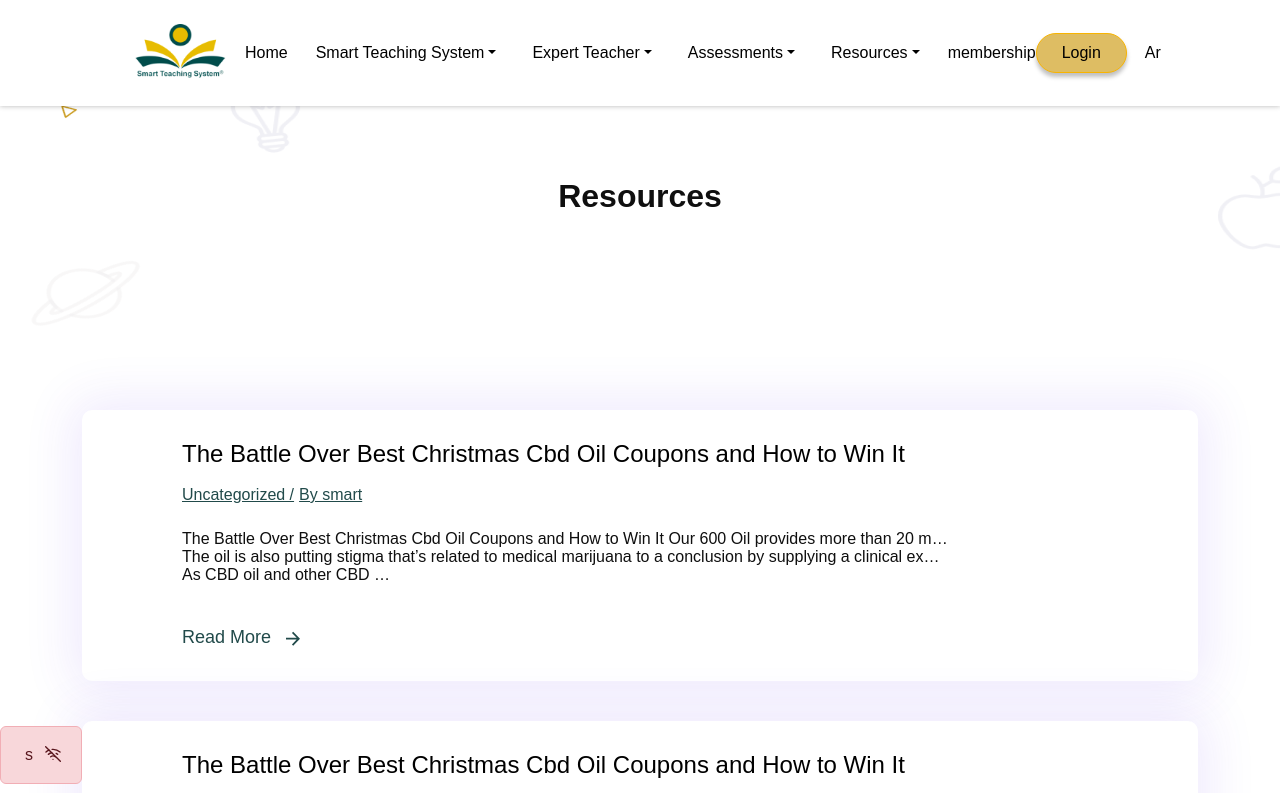
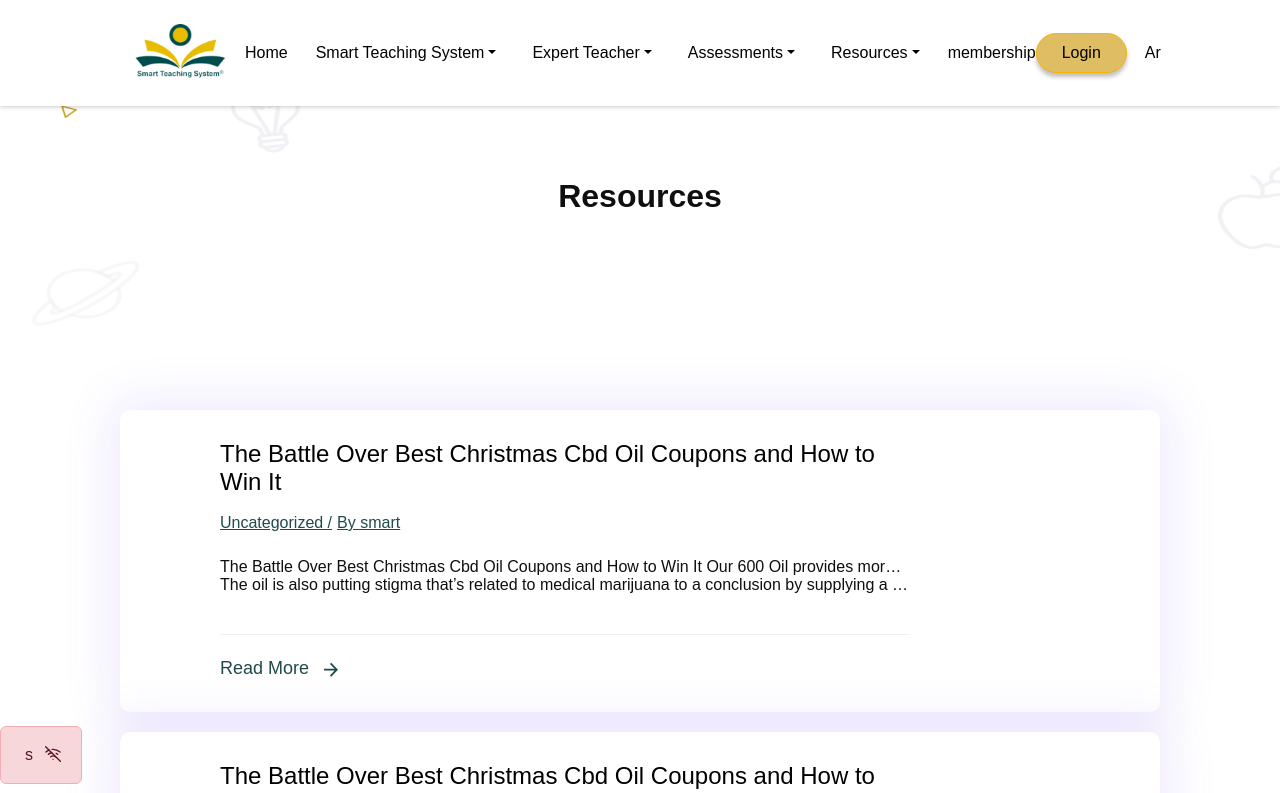
Before and after one commit to Maha4Gaber/smart-teaching-main, a React (Vite) app: page /resources in a window 1280 px wide. Shown: the top 793 px of the page. Built offline with nearby package versions, Linux system fonts and the light colour scheme.

Commit message:
resource

```diff
--- a/src/App.css
+++ b/src/App.css
@@ -41,8 +41,9 @@ ul {
   }
 }
 .resource__layout {
+  width: 100%;
   background: var(--Gray-BG, #f2f2f2);
-  padding: 10px 30px;
+  padding: 10px 120px;
   display: flex;
   flex-direction: column;
   gap: 20px;
--- a/src/Components/ResourcesCard/ResocuresCard.jsx
+++ b/src/Components/ResourcesCard/ResocuresCard.jsx
@@ -25,7 +25,7 @@ function ResocuresCard({ onShow }) {
         physique.
         <br /> The oil is also putting stigma that’s related to medical
         marijuana to a conclusion by supplying a clinical experience without
-        side consequences. <br />
+        side consequences.
         As CBD oil and other CBD …
       </div>
       <Link
--- a/src/Components/ResourcesCard/ResocuresCard.module.css
+++ b/src/Components/ResourcesCard/ResocuresCard.module.css
@@ -7,7 +7,7 @@
   border-radius: 10px;
   background: #fff;
   padding: 30px 250px 30px 100px;
-  margin-bottom: 20px;
+  /* margin-bottom: 20px; */
   box-shadow: 0px 0px 50px 10px rgba(95, 45, 237, 0.1);
 }
 .resource__card h4 {
@@ -109,3 +109,7 @@
 /* .resource__card *:hover {
   color: #fff;
 } */
+.resource__card a{
+border-top: 1px solid #F0F0F0;
+padding-top: 20px;
+}
--- a/src/Pages/Resources/Resources.jsx
+++ b/src/Pages/Resources/Resources.jsx
@@ -17,7 +17,7 @@ function Resources() {
         title='Resources'
         bold
       />
-      <div className='resource__layout container bg-transparent'>
+      <div className='resource__layout  bg-transparent'>
         <ResocuresCard onShow={handleShow} />
         <ResocuresCard onShow={handleShow} />
         <ResocuresCard onShow={handleShow} />
```
